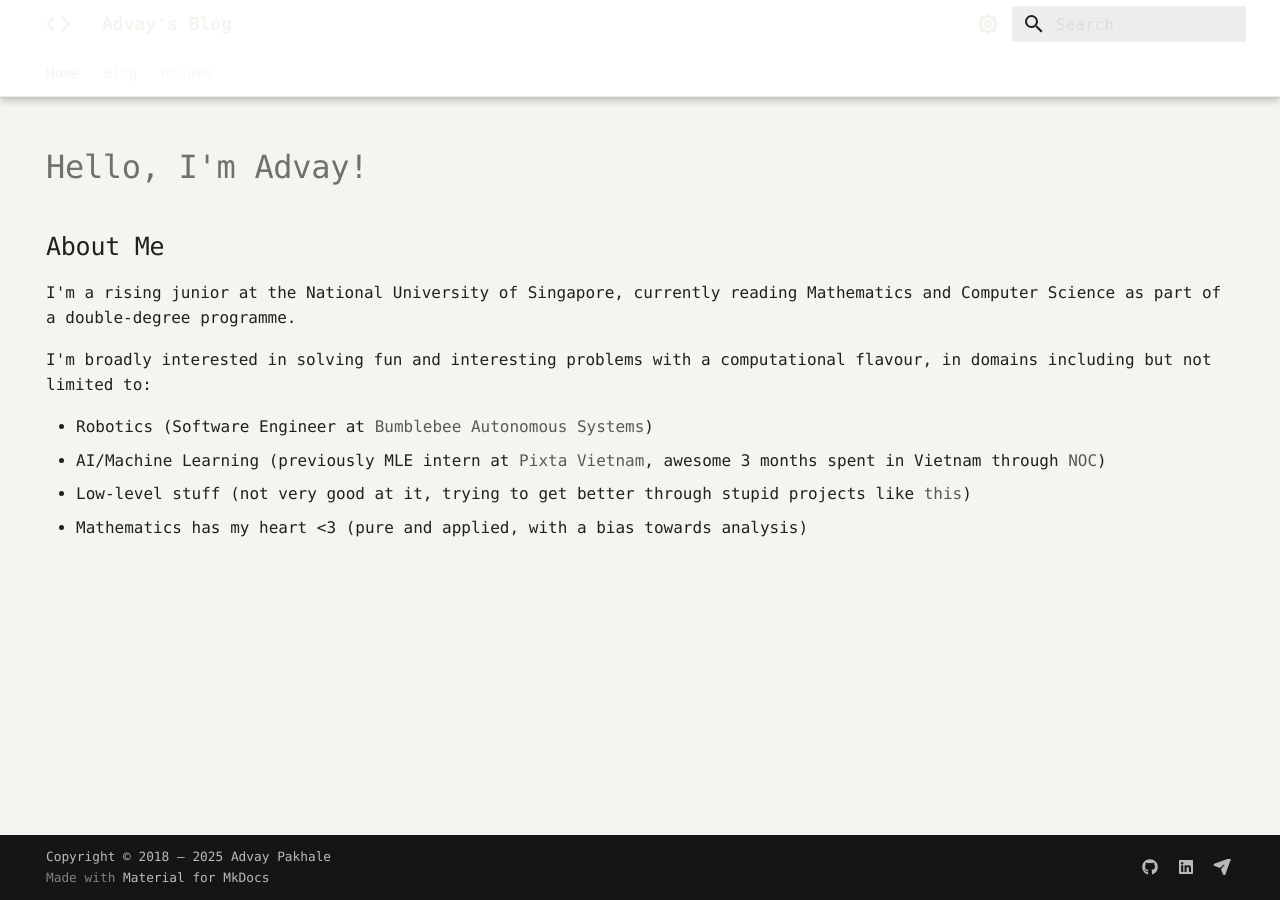
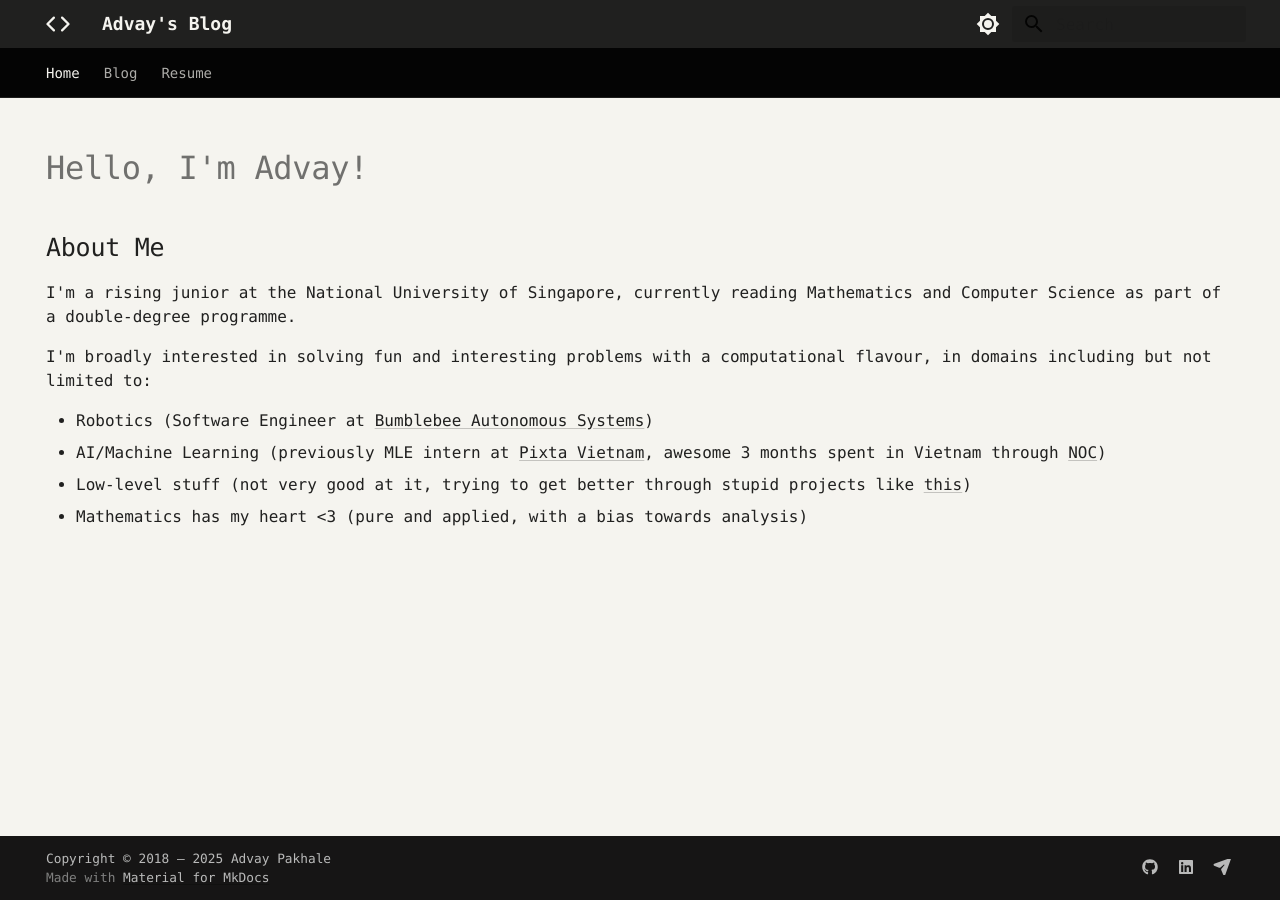
Before and after one commit to advaypakhale/advaypakhale.github.io, an MkDocs documentation site: the page built from docs/index.md, in a window 1280 px wide. Built offline with MkDocs 1.6.1 and Material for MkDocs 9.7.7, drawn with Linux system fonts in a browser that asks for light colours.

Commit message:
style: deep typography + dark mode overhaul matching pi.website
- Dark mode: warm dark (#1C1B17) with cream text, consistent palette
- Header: flat border instead of Material box-shadow, blends into page
- Links: inherit body colour, faint rgba underline at 2px offset
- Bold text: -0.01em letter-spacing (matches pi.website)
- Line height: 1.5 (closer to pi.website's 1.43 ratio)
- Nav tabs: 6px underline offset, 2px thick on active
- Dark mode accent: grey (removes teal from both schemes)
- All primary/fg/bg variables set explicitly for both schemes

Co-Authored-By: Claude Sonnet 4.6 <noreply@anthropic.com>

```diff
--- a/docs/stylesheets/extra.css
+++ b/docs/stylesheets/extra.css
@@ -1,16 +1,143 @@
+/* =============================================
+   BASE FONT
+   ============================================= */
 :root {
   --md-text-font: ui-monospace, SFMono-Regular, Menlo, Monaco, Consolas, "Liberation Mono", "Courier New", monospace;
 }
 
-/* Light mode: warm cream palette matching pi.website (#F5F4EF) */
+/* =============================================
+   LIGHT MODE — warm cream (pi.website palette)
+   ============================================= */
 [data-md-color-scheme="default"] {
-  --md-default-bg-color: #F5F4EF;
-  --md-default-bg-color--light: #EDECE6;
-  --md-default-bg-color--lighter: #E8E7E1;
+  /* Page background */
+  --md-default-bg-color:           #F5F4EF;
+  --md-default-bg-color--light:    #EDECE6;
+  --md-default-bg-color--lighter:  #E8E7E1;
   --md-default-bg-color--lightest: #E2E1DB;
-  --md-primary-bg-color: #F5F4EF;
-  --md-primary-bg-color--light: rgba(0, 0, 0, 0.07);
-  --md-typeset-a-color: #595959;
-  --md-accent-fg-color: #403E37;
-  --md-accent-fg-color--transparent: rgba(64, 62, 55, 0.1);
+
+  /* Foreground text */
+  --md-default-fg-color:           rgba(0, 0, 0, .87);
+  --md-default-fg-color--light:    rgba(0, 0, 0, .54);
+  --md-default-fg-color--lighter:  rgba(0, 0, 0, .32);
+  --md-default-fg-color--lightest: rgba(0, 0, 0, .07);
+
+  /* Header/nav — cream bg so header blends into page; dark text for contrast */
+  --md-primary-fg-color:           rgba(0, 0, 0, .87);
+  --md-primary-fg-color--light:    rgba(0, 0, 0, .54);
+  --md-primary-fg-color--lighter:  rgba(0, 0, 0, .26);
+  --md-primary-bg-color:           #F5F4EF;
+  --md-primary-bg-color--light:    rgba(0, 0, 0, .07);
+
+  /* Accent: pi.website warm dark border tone */
+  --md-accent-fg-color:            #403E37;
+  --md-accent-fg-color--transparent: rgba(64, 62, 55, .1);
+
+  /* Links: same color as body text — underline is the only differentiator */
+  --md-typeset-a-color: rgba(0, 0, 0, .87);
+
+  /* Code surfaces: slightly darker cream */
+  --md-code-bg-color: #E8E7E1;
+  --md-code-fg-color: rgba(0, 0, 0, .87);
 }
+
+/* =============================================
+   DARK MODE — warm dark (cream palette inverted)
+   ============================================= */
+[data-md-color-scheme="slate"] {
+  /* Page background: warm dark */
+  --md-default-bg-color:           #1C1B17;
+  --md-default-bg-color--light:    #252420;
+  --md-default-bg-color--lighter:  #2E2C27;
+  --md-default-bg-color--lightest: #37352F;
+
+  /* Foreground text: warm off-white (the cream colour, used as text) */
+  --md-default-fg-color:           rgba(245, 244, 239, .87);
+  --md-default-fg-color--light:    rgba(245, 244, 239, .54);
+  --md-default-fg-color--lighter:  rgba(245, 244, 239, .32);
+  --md-default-fg-color--lightest: rgba(245, 244, 239, .07);
+
+  /* Header/nav */
+  --md-primary-fg-color:           rgba(245, 244, 239, .87);
+  --md-primary-fg-color--light:    rgba(245, 244, 239, .54);
+  --md-primary-fg-color--lighter:  rgba(245, 244, 239, .26);
+  --md-primary-bg-color:           #1C1B17;
+  --md-primary-bg-color--light:    rgba(245, 244, 239, .07);
+
+  /* Accent: warm sand */
+  --md-accent-fg-color:            #C7B89A;
+  --md-accent-fg-color--transparent: rgba(199, 184, 154, .1);
+
+  /* Links */
+  --md-typeset-a-color: rgba(245, 244, 239, .87);
+
+  /* Code surfaces */
+  --md-code-bg-color: #252420;
+  --md-code-fg-color: rgba(245, 244, 239, .87);
+}
+
+/* =============================================
+   HEADER — flat, blends into page background
+   ============================================= */
+.md-header {
+  box-shadow: none;
+  border-bottom: 1px solid var(--md-default-fg-color--lightest);
+}
+
+/* Remove the scroll-triggered shadow, keep the border */
+.md-header[data-md-state="shadow"] {
+  box-shadow: none;
+}
+
+.md-tabs {
+  border-bottom: 1px solid var(--md-default-fg-color--lightest);
+}
+
+/* =============================================
+   TYPOGRAPHY
+   ============================================= */
+/* Tighter line height closer to pi.website (20/14 ≈ 1.43) */
+.md-typeset {
+  line-height: 1.5;
+}
+
+/* Slight negative letter-spacing on bold (pi.website: -0.01em) */
+.md-typeset strong,
+.md-typeset b {
+  letter-spacing: -0.01em;
+}
+
+/* =============================================
+   LINKS — pi.website treatment
+   ============================================= */
+/* Content links: same colour as text, very faint underline */
+.md-typeset a {
+  color: inherit;
+  text-decoration-line: underline;
+  text-underline-offset: 2px;
+  text-decoration-color: rgba(0, 0, 0, .2);
+  text-decoration-thickness: auto;
+}
+
+.md-typeset a:hover {
+  color: inherit;
+  text-decoration-color: rgba(0, 0, 0, .6);
+  text-decoration-thickness: 2px;
+}
+
+[data-md-color-scheme="slate"] .md-typeset a {
+  text-decoration-color: rgba(245, 244, 239, .2);
+}
+
+[data-md-color-scheme="slate"] .md-typeset a:hover {
+  text-decoration-color: rgba(245, 244, 239, .6);
+}
+
+/* Nav tabs: underline with generous offset (pi.website nav: offset 8px) */
+.md-tabs__link {
+  text-underline-offset: 6px;
+}
+
+.md-tabs__link--active {
+  text-decoration-line: underline;
+  text-decoration-thickness: 2px;
+}
--- a/mkdocs.yml
+++ b/mkdocs.yml
@@ -30,7 +30,7 @@ theme:
     # Palette toggle for dark mode
     - scheme: slate
       primary: black
-      accent: teal
+      accent: grey
       toggle:
         icon: material/brightness-4
         name: Switch to light mode
```
